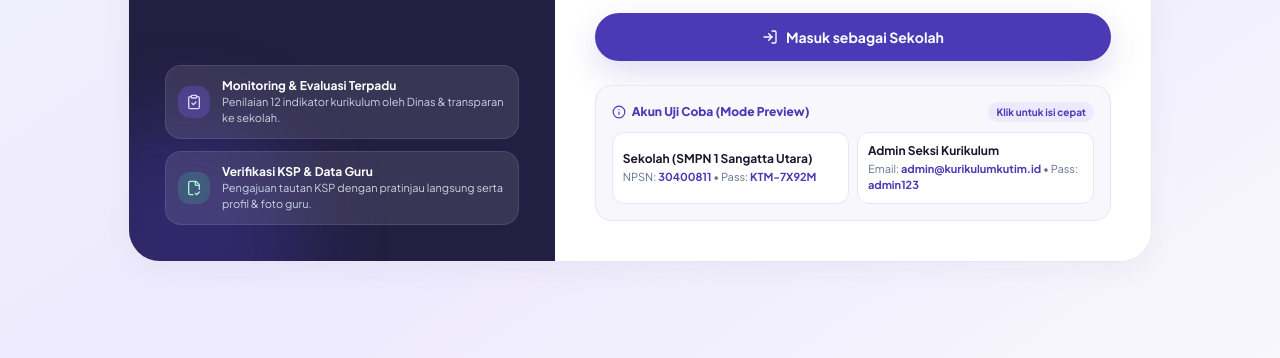
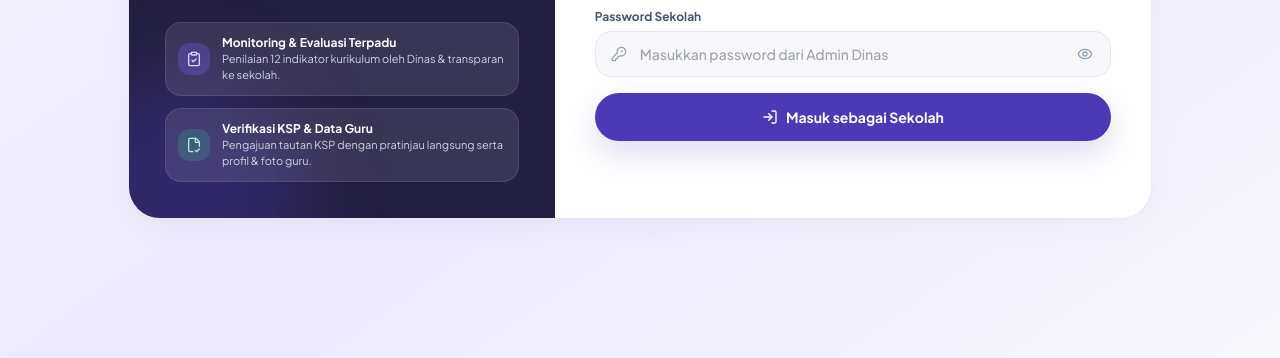
Before and after one commit to nanangrobi-me/sikurikulum, a plain HTML site: page index.html in a window 1280 px wide. Shown: the part 442-800 px from the top of the page. Drawn offline with nearby package versions, Linux system fonts and the light colour scheme.

Commit message:
Update index.html

```diff
--- a/index.html
+++ b/index.html
@@ -322,16 +322,16 @@
     // =========================================================================
     // KONFIGURASI APLIKASI (SAKLAR MODE)
     // =========================================================================
-    const IS_PREVIEW = true; // Ubah menjadi false SAAT DEPLOY / PUBLISH agar terhubung murni ke Firebase tanpa data dummy
+    const IS_PREVIEW = false; // Ubah menjadi false SAAT DEPLOY / PUBLISH agar terhubung murni ke Firebase tanpa data dummy
 
     // PASTE FIREBASE CONFIG ANDA DI SINI
     const firebaseConfig = {
-      apiKey: "API_KEY_ANDA",
-      authDomain: "PROJECT_ID.firebaseapp.com",
-      projectId: "PROJECT_ID",
-      storageBucket: "PROJECT_ID.appspot.com",
-      messagingSenderId: "SENDER_ID",
-      appId: "APP_ID"
+       apiKey: "AIzaSyA7ZrM0g8m12dhg8znFp0bJ7vKJeTpZHMg",
+  authDomain: "sikurikulum-94164.firebaseapp.com",
+  projectId: "sikurikulum-94164",
+  storageBucket: "sikurikulum-94164.firebasestorage.app",
+  messagingSenderId: "823323930275",
+  appId: "1:823323930275:web:1e02b0bdfbbaadde429916"
     };
 
     import { initializeApp } from "https://www.gstatic.com/firebasejs/10.12.2/firebase-app.js";
```
